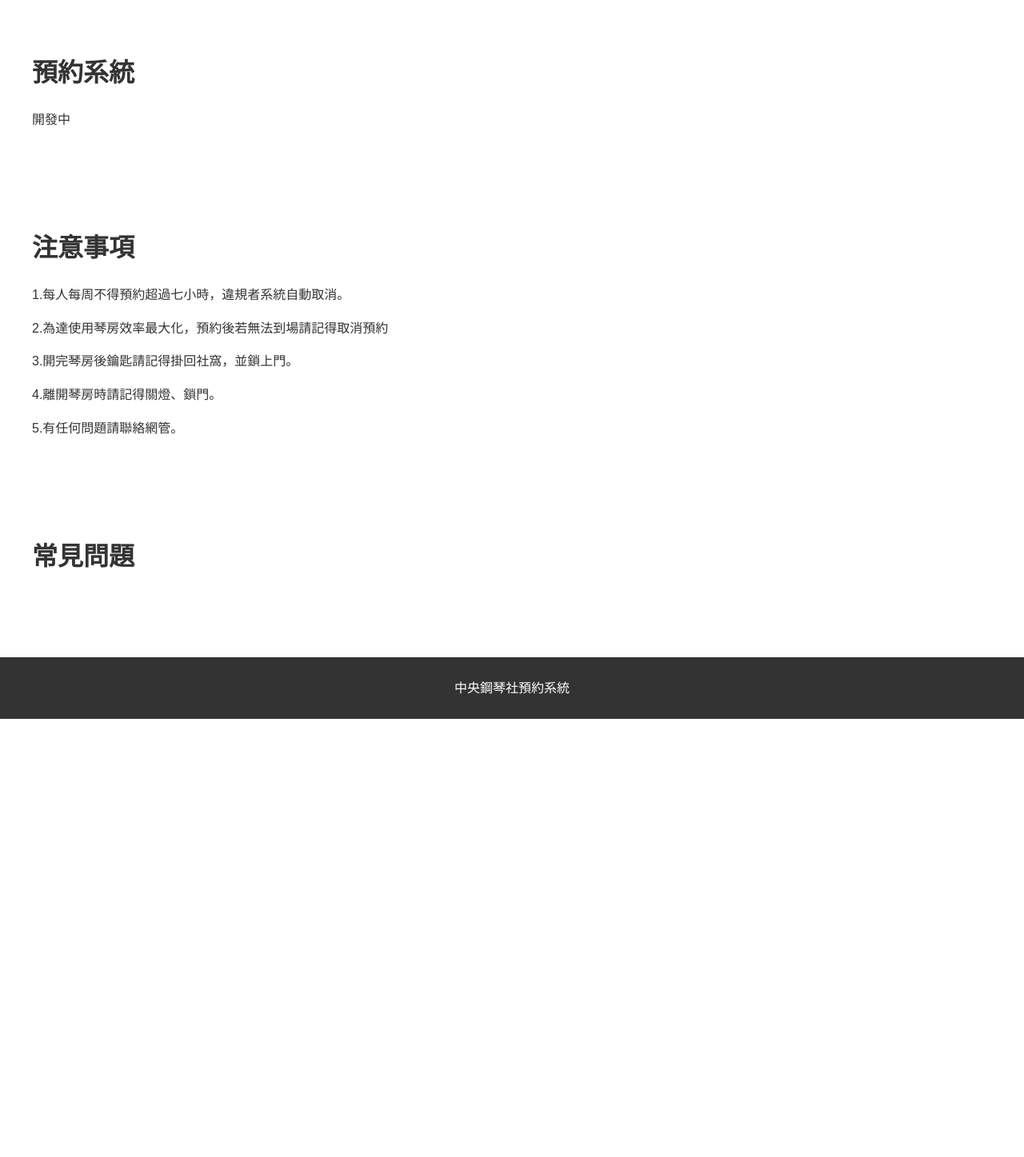
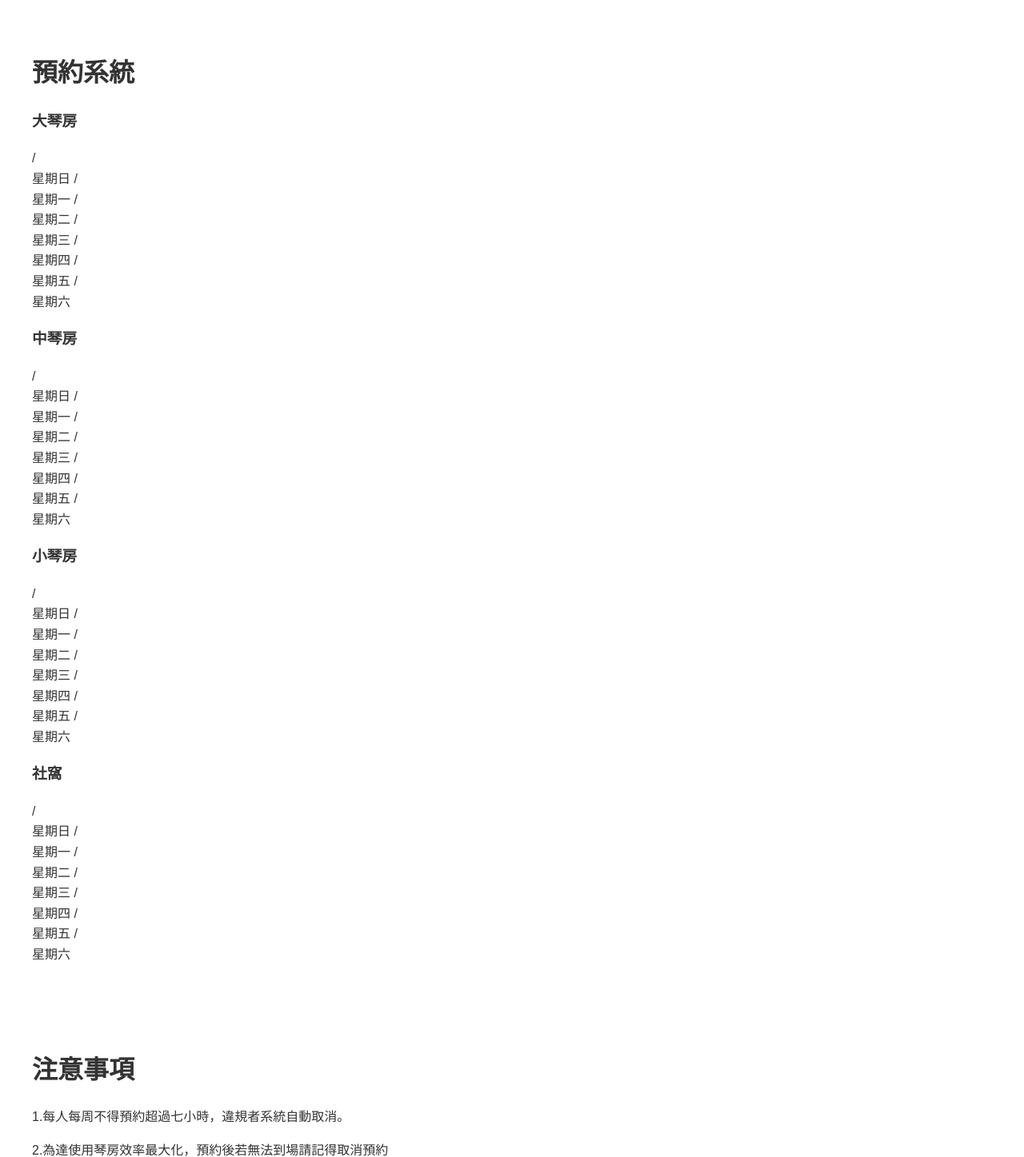
Before and after one commit to Craft931226/PianoClubReservation, a Django app: template projectApp/templates/homePage.html in a window 1280 px wide. Shown: the part 470-1917 px from the top of the page at 80% size. Before the commit the page ends 1369 px from the top, so only its background shows below. Run offline with Django 5.2, Linux system fonts and the light colour scheme; the template is opened without the code that fills it, so the values that code supplies are empty.

Commit message:
html css reservation

```diff
--- a/projectApp/management/commands/import_users.py
+++ b/projectApp/management/commands/import_users.py
@@ -14,7 +14,7 @@ class Command(BaseCommand):
 
             for _, row in data.iterrows():
                 # 將每行資料插入資料庫
-                User.objects.create(name=row['姓名'], student_id=row['學號'])
+                User.objects.create(name=row['姓名'], student_id=row['學號'], weeklyTimeLimitHours=row['每週時數限制'])
 
             self.stdout.write(self.style.SUCCESS("資料匯入完成！"))
 
--- a/projectApp/models.py
+++ b/projectApp/models.py
@@ -3,7 +3,7 @@ from django.db import models
 # Create your models here.
 class User(models.Model):
     name = models.CharField(max_length=100, unique=True)
-    student_id = models.CharField(max_length=20, unique=True)
-
+    student_id = models.CharField(max_length=20)
+    weeklyTimeLimitHours = models.IntegerField(default=0)
     def __str__(self):
         return self.name
--- a/projectApp/templates/homePage.html
+++ b/projectApp/templates/homePage.html
@@ -36,7 +36,50 @@
 
         <section id="reservation">
             <h2 data-translate="預約系統">預約系統</h2>
-            <p>開發中</p>
+            <dialog id="myDialog">
+              <p>這是小視窗的內容！</p>
+              <button onclick="closeDialog()">關閉</button>
+            </dialog>
+          <h3>大琴房</h3>
+          <div class="button-container">
+              <a class="reservation-btn" onclick="openDialog()">/<br>星期日</a>
+              <a class="reservation-btn" onclick="openDialog()">/<br>星期一</a>
+              <a class="reservation-btn" onclick="openDialog()">/<br>星期二</a>
+              <a class="reservation-btn" onclick="openDialog()">/<br>星期三</a>
+              <a class="reservation-btn" onclick="openDialog()">/<br>星期四</a>
+              <a class="reservation-btn" onclick="openDialog()">/<br>星期五</a>
+              <a class="reservation-btn" onclick="openDialog()">/<br>星期六</a>
+          </div>
+          <h3>中琴房</h3>
+          <div class="button-container">
+              <a class="reservation-btn" onclick="openDialog()">/<br>星期日</a>
+              <a class="reservation-btn" onclick="openDialog()">/<br>星期一</a>
+              <a class="reservation-btn" onclick="openDialog()">/<br>星期二</a>
+              <a class="reservation-btn" onclick="openDialog()">/<br>星期三</a>
+              <a class="reservation-btn" onclick="openDialog()">/<br>星期四</a>
+              <a class="reservation-btn" onclick="openDialog()">/<br>星期五</a>
+              <a class="reservation-btn" onclick="openDialog()">/<br>星期六</a>
+          </div>
+          <h3>小琴房</h3>
+          <div class="button-container">
+              <a class="reservation-btn" onclick="openDialog()">/<br>星期日</a>
+              <a class="reservation-btn" onclick="openDialog()">/<br>星期一</a>
+              <a class="reservation-btn" onclick="openDialog()">/<br>星期二</a>
+              <a class="reservation-btn" onclick="openDialog()">/<br>星期三</a>
+              <a class="reservation-btn" onclick="openDialog()">/<br>星期四</a>
+              <a class="reservation-btn" onclick="openDialog()">/<br>星期五</a>
+              <a class="reservation-btn" onclick="openDialog()">/<br>星期六</a>
+          </div>
+          <h3>社窩</h3>
+          <div class="button-container">
+              <a class="reservation-btn" onclick="openDialog()">/<br>星期日</a>
+              <a class="reservation-btn" onclick="openDialog()">/<br>星期一</a>
+              <a class="reservation-btn" onclick="openDialog()">/<br>星期二</a>
+              <a class="reservation-btn" onclick="openDialog()">/<br>星期三</a>
+              <a class="reservation-btn" onclick="openDialog()">/<br>星期四</a>
+              <a class="reservation-btn" onclick="openDialog()">/<br>星期五</a>
+              <a class="reservation-btn" onclick="openDialog()">/<br>星期六</a>
+          </div>
         </section>
 
         <section id="notations">
```
Also changed, not shown: projectApp/migrations/0002_user_weeklytimelimithours.py (added), projectApp/migrations/0003_alter_user_student_id.py (added), test_project/settings.py (line endings or trailing spaces), 2 other files.
